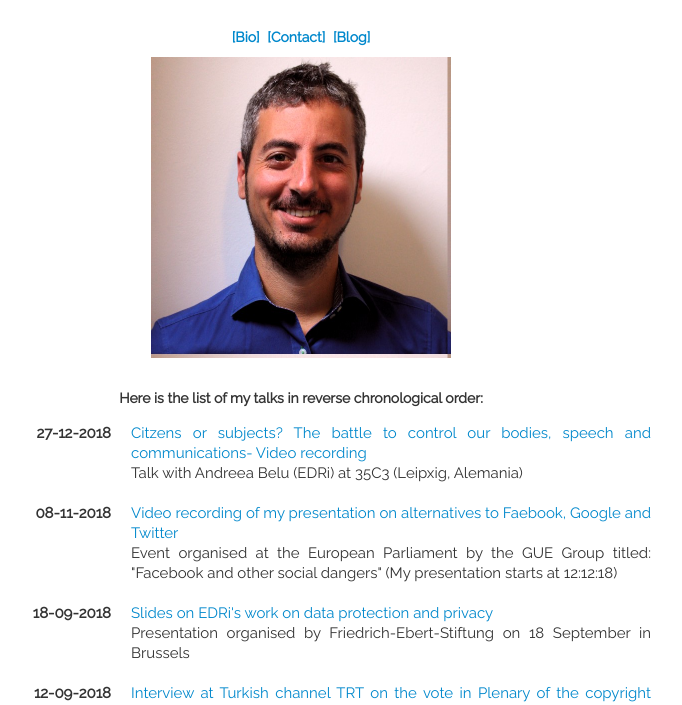
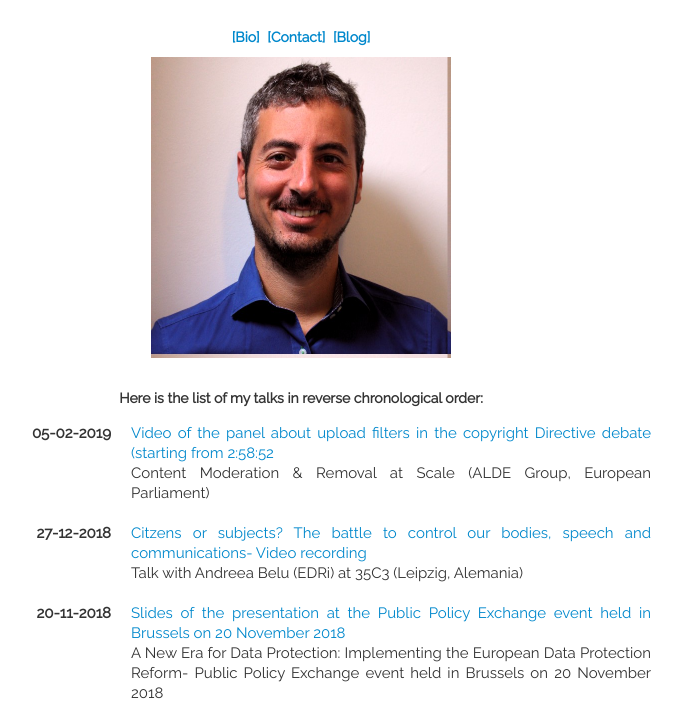
Before and after one commit to dnbsevilla/dnbsevilla.github.io, a plain HTML site: page index.html in a window 1280 px wide. Shown: the part 93-798 px from the top of the page, without its empty margins (339-1021 px from the left). Drawn offline with Linux system fonts and the light colour scheme.

Commit message:
Update index.html

```diff
--- a/index.html
+++ b/index.html
@@ -30,10 +30,22 @@
         <br>
         <h5 style="text-align: center;">Here is the list of my talks in reverse chronological order:</h5>
         <dl class="dl-horizontal">
+	<dt>05-02-2019</dt>
+            <dd>
+                <a href="https://alde.livecasts.eu/content-moderation-and-removal-at-scale">Video of the panel about upload filters in the copyright Directive debate (starting from 2:58:52</a>
+                <br>Content Moderation & Removal at Scale (ALDE Group, European Parliament)
+            </dd>
+            <br>
 	<dt>27-12-2018</dt>
             <dd>
                 <a href="https://media.ccc.de/v/35c3-9372-citzens_or_subjects_the_battle_to_control_our_bodies_speech_and_communications">Citzens or subjects? The battle to control our bodies, speech and communications- Video recording</a>
-                <br>Talk with Andreea Belu (EDRi) at 35C3 (Leipxig, Alemania)
+                <br>Talk with Andreea Belu (EDRi) at 35C3 (Leipzig, Alemania)
+            </dd>
+            <br>
+	<dt>20-11-2018</dt>
+            <dd>
+                <a href="https://www.slideshare.net/yasoiler/consent-or-go-away-forced-consent-data-portability-and-breaking-monopolies">Slides of the presentation at the Public Policy Exchange event held in Brussels on 20 November 2018</a>
+                <br>A New Era for Data Protection: Implementing the European Data Protection Reform- Public Policy Exchange event held in Brussels on 20 November 2018
             </dd>
             <br>
 	<dt>08-11-2018</dt>
```
